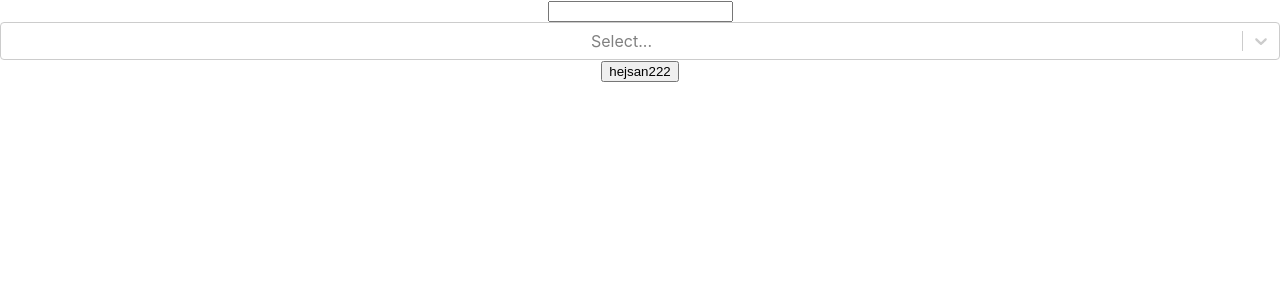
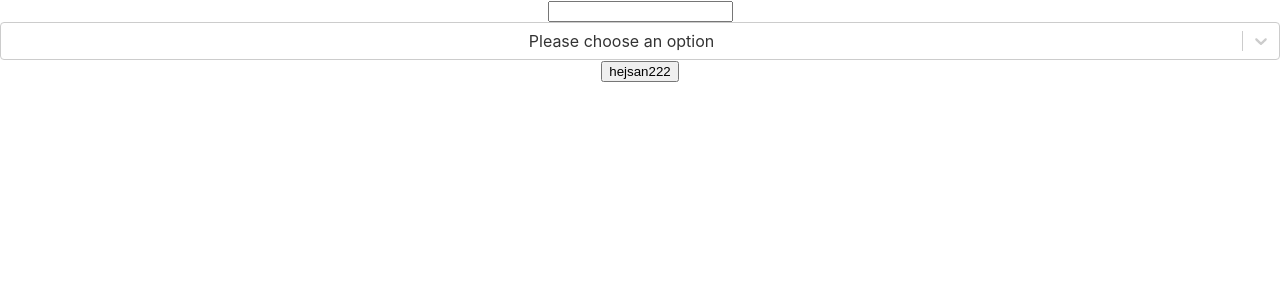
Before and after one commit to robinblom2/chat-app-client, a React (Create React App) app: page / in a window 1280 px wide. Shown: the top 300 px of the page. Built offline with nearby package versions, Linux system fonts and the light colour scheme.

Commit message:
added default value to select test

```diff
--- a/src/views/home/home.js
+++ b/src/views/home/home.js
@@ -24,7 +24,7 @@ const Home = () => {
   return <div>
     <div>
       <input/>
-      <Select options={options}/>
+      <Select options={options} defaultValue={options[0]}/>
       <button>hejsan222</button>
     </div>
   </div>
```
